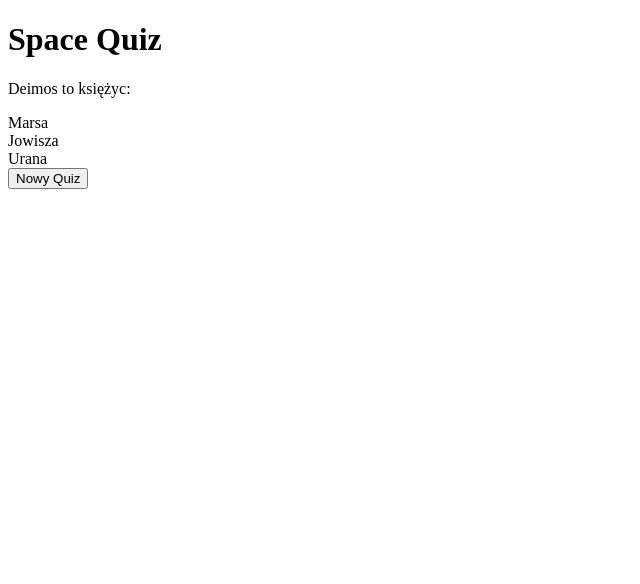
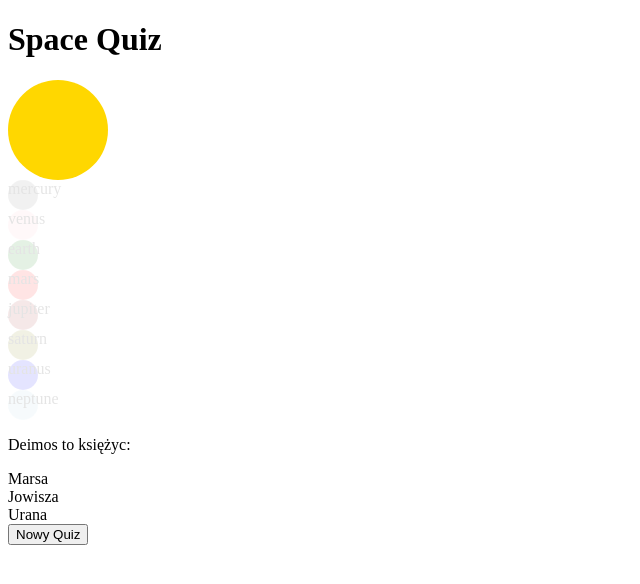
Before and after one commit to AnnaSzmyga/Vanilla-JS_Space-Quiz, a website with bundled scripts: page index.html in a window 1280 px wide. Both pictures are taken after a click on the button "Nowy Quiz". Shown: the whole page, without its empty margins (0-640 px from the left). Built offline with nearby package versions, Linux system fonts and the light colour scheme.

Commit message:
Add planets basic code

```diff
--- a/index.html
+++ b/index.html
@@ -13,14 +13,14 @@
 
     <div class="solar-system">
         <div class="sun"></div>
-        <div class="planet__mercury"></div>
-        <div class="planet__venus"></div>
-        <div class="planet__earth"></div>
-        <div class="planet__mars"></div>
-        <div class="planet__jupiter"></div>
-        <div class="planet__saturn"></div>
-        <div class="planet__uranus"></div>
-        <div class="planet__neptune"></div>
+        <div class="planet mercury">mercury</div>
+        <div class="planet venus">venus</div>
+        <div class="planet earth">earth</div>
+        <div class="planet mars">mars</div>
+        <div class="planet jupiter">jupiter</div>
+        <div class="planet saturn">saturn</div>
+        <div class="planet uranus">uranus</div>
+        <div class="planet neptune">neptune</div>
     </div>
 
     <div class="question" id="question"></div>
--- a/js/script.js
+++ b/js/script.js
@@ -79,22 +79,24 @@ const questions = [
 // get DOM elements
 const questionElement = document.getElementById('question');
 const startButton = document.querySelector('.start-button');
+const planets = document.querySelectorAll('.planet');
 
 // initial parameters
-let showQuestion = false;
+// let showQuestion = false;
 let result = 0;
+let activePlanetIndex = 0;
 
 
 const newQuiz = () => {
-    //planety ukryte..............
+    hidePlanets();
     result = 0;
-    showQuestion = true;
+    // showQuestion = true;
     setNewQuestion();
 };
 
 const finishQuiz = () => {
     console.log('quiz over!');
-    showQuestion = false;
+    // showQuestion = false;
 }
 
 const randomQuestion = () => {
@@ -103,17 +105,29 @@ const randomQuestion = () => {
     return question;
 };
 
+const checkAnswer = (question, answer) => {
+	if (answer === question.goodAnswer) {
+		console.log("good!");
+		result += 1;
+		showPlanet();
+		activePlanetIndex += 1;
+	} else {
+		console.log("uuups!");
+	}
+	document.querySelector('.question__wrapper').remove();
+	setNewQuestion();
+};
+
 const setNewQuestion = () => {
-    if (result <= 8) {
+	if (result < 8) {
 		const question = randomQuestion();
 		createQuestion(question);
-    } else {
-        finishQuiz();
+	} else finishQuiz();
 }
-};
 
 const createQuestion = (question) => {
-    if (showQuestion) {
+    // if (showQuestion) {
+
             // create wrapping div
             const questionWrapper = document.createElement('div');
             questionWrapper.classList.add("question__wrapper");
@@ -138,19 +152,31 @@ const createQuestion = (question) => {
                 answerButton.innerHTML = answer;
                 answersWrapper.appendChild(answerButton);
 
-            answerButton.addEventListener('click', () => {
-                if (answer === question.goodAnswer) {
-                    console.log("good!");
-                    result += 1;
-                    // pokaż planetę.............
-                } else {
-                    console.log("uuups!");
-                }
-                questionWrapper.remove();
-                setNewQuestion();
+                answerButton.addEventListener('click', () => checkAnswer(question, answer));
+                    // if (answer === question.goodAnswer) {
+                    //     console.log("good!");
+                    //     result += 1;
+                    //     showPlanet();
+                    //     activePlanetIndex += 1;
+                    // } else {
+                    //     console.log("uuups!");
+                    // }
+                    // questionWrapper.remove();
+                    // if (result < 8) {
+                    //     setNewQuestion();
+                    // } else finishQuiz();
             });
+    // }
+};
+
+const showPlanet = () => {
+    planets[activePlanetIndex].classList.add('visible');
+};
+
+const hidePlanets = () => {
+    planets.forEach((planet) => {
+        planet.classList.remove('visible');
     });
-    }
 };
 
 startButton.addEventListener('click', newQuiz);
--- a/sass/style.scss
+++ b/sass/style.scss
@@ -0,0 +1,41 @@
+.sun {
+   width: 100px;
+   height: 100px;
+   border-radius: 50%;
+   background-color: gold;
+}
+.planet {
+    border-radius: 50%;
+    width: 30px;
+    height: 30px;
+    opacity: 0.1;
+
+    &.mercury {
+        background-color: grey;
+    }
+    &.venus {
+        background-color: pink;
+    }
+    &.earth {
+        background-color: green;
+    }
+    &.mars {
+        background-color: red;
+    }
+    &.jupiter {
+        background-color: brown;
+    }
+    &.saturn {
+        background-color: olive;
+    }
+    &.uranus {
+        background-color: blue;
+    }
+    &.neptune {
+        background-color: lightblue;
+    }
+
+    &.visible {
+        opacity: 1;
+    }
+}
```
Also changed, not shown: css/style.css. Lines whose indentation alone changed are shown as unchanged.
